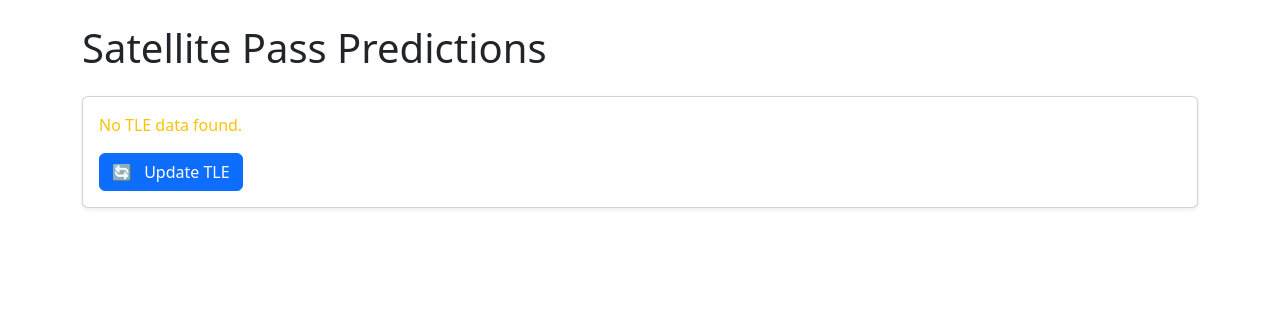
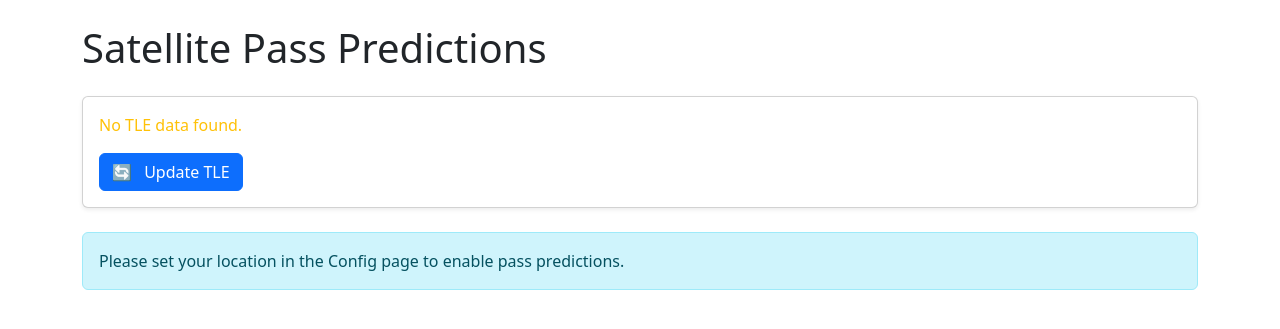
Before and after one commit to Mraanderson/sstv-groundstation, a Flask app: template app/features/passes/templates/passes/passes.html in a window 1280 px wide. Shown: the part 56-385 px from the top of the page. Run offline with Flask 3, Linux system fonts and the light colour scheme; the template is opened without the code that fills it, so the values that code supplies are empty.

Commit message:
Update passes.html

```diff
--- a/app/features/passes/templates/passes/passes.html
+++ b/app/features/passes/templates/passes/passes.html
@@ -19,6 +19,12 @@
     </button>
   </div>
 </div>
+
+{% if not location_set %}
+  <div class="alert alert-info">
+    Please set your location in the Config page to enable pass predictions.
+  </div>
+{% endif %}
 
 {% if error %}
   <div class="alert alert-warning">{{ error }}</div>
```
